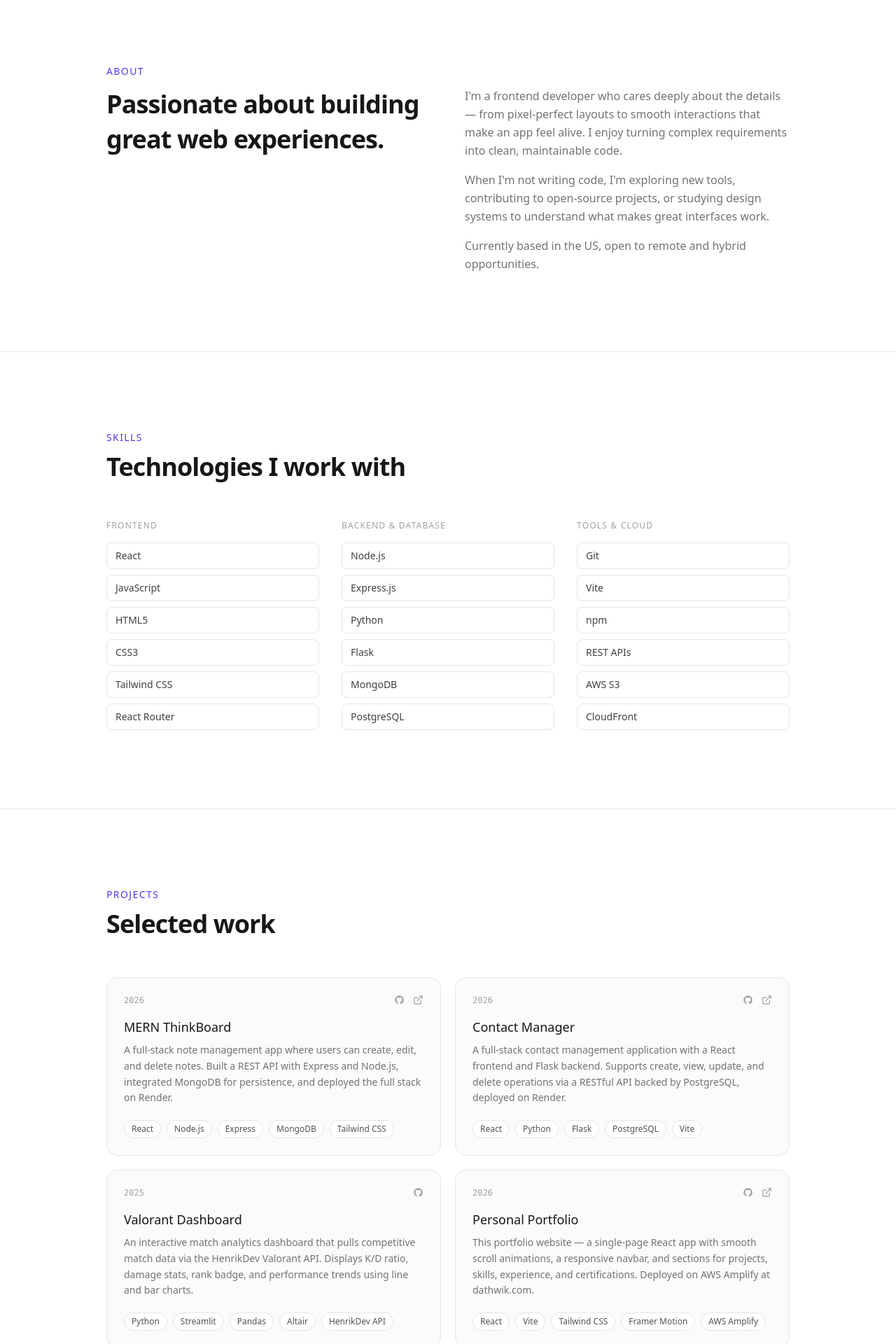
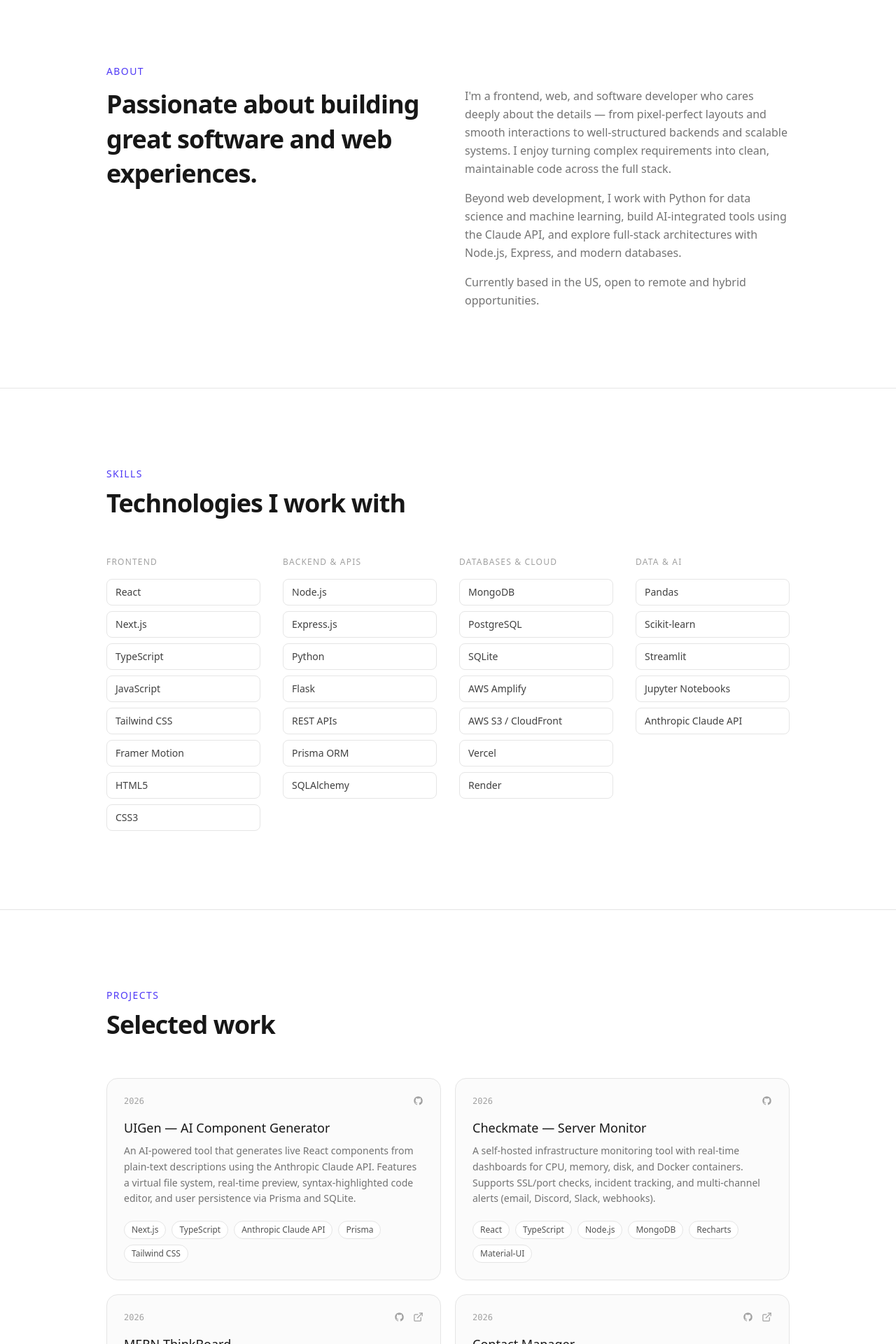
Before and after one commit to Dathwik/personal_portfolio, a React (Vite) app: page / in a window 1280 px wide. Shown: the part 820-2740 px from the top of the page at 70% size. Built offline with nearby package versions, Linux system fonts and the light colour scheme.

Commit message:
Expand About, Skills, and Projects to reflect full-stack and software dev scope

```diff
--- a/src/components/About.jsx
+++ b/src/components/About.jsx
@@ -27,22 +27,23 @@ export default function About() {
       <div className="grid md:grid-cols-2 gap-12 mt-2">
         <FadeIn delay={0.1}>
           <h2 className="text-3xl sm:text-4xl font-semibold text-neutral-900 leading-snug tracking-tight">
-            Passionate about building great web experiences.
+            Passionate about building great software and web experiences.
           </h2>
         </FadeIn>
 
         <FadeIn delay={0.2}>
           <div className="space-y-4 text-neutral-500 leading-relaxed">
             <p>
-              I&apos;m a frontend developer who cares deeply about the details — from
-              pixel-perfect layouts to smooth interactions that make an app feel
-              alive. I enjoy turning complex requirements into clean, maintainable
-              code.
+              I&apos;m a frontend, web, and software developer who cares deeply about
+              the details — from pixel-perfect layouts and smooth interactions to
+              well-structured backends and scalable systems. I enjoy turning complex
+              requirements into clean, maintainable code across the full stack.
             </p>
             <p>
-              When I&apos;m not writing code, I&apos;m exploring new tools, contributing to
-              open-source projects, or studying design systems to understand what
-              makes great interfaces work.
+              Beyond web development, I work with Python for data science and
+              machine learning, build AI-integrated tools using the Claude API, and
+              explore full-stack architectures with Node.js, Express, and modern
+              databases.
             </p>
             <p>
               Currently based in the US, open to remote and hybrid opportunities.
--- a/src/components/Skills.jsx
+++ b/src/components/Skills.jsx
@@ -28,7 +28,7 @@ export default function Skills() {
           </h2>
         </FadeIn>
 
-        <div className="grid sm:grid-cols-3 gap-8">
+        <div className="grid sm:grid-cols-2 lg:grid-cols-4 gap-8">
           {skills.map((group, gi) => (
             <FadeIn key={group.category} delay={gi * 0.1}>
               <div>
--- a/src/data/index.js
+++ b/src/data/index.js
@@ -1,10 +1,39 @@
 export const skills = [
-  { category: "Frontend", items: ["React", "JavaScript", "HTML5", "CSS3", "Tailwind CSS", "React Router"] },
-  { category: "Backend & Database", items: ["Node.js", "Express.js", "Python", "Flask", "MongoDB", "PostgreSQL"] },
-  { category: "Tools & Cloud", items: ["Git", "Vite", "npm", "REST APIs", "AWS S3", "CloudFront"] },
+  {
+    category: "Frontend",
+    items: ["React", "Next.js", "TypeScript", "JavaScript", "Tailwind CSS", "Framer Motion", "HTML5", "CSS3"],
+  },
+  {
+    category: "Backend & APIs",
+    items: ["Node.js", "Express.js", "Python", "Flask", "REST APIs", "Prisma ORM", "SQLAlchemy"],
+  },
+  {
+    category: "Databases & Cloud",
+    items: ["MongoDB", "PostgreSQL", "SQLite", "AWS Amplify", "AWS S3 / CloudFront", "Vercel", "Render"],
+  },
+  {
+    category: "Data & AI",
+    items: ["Pandas", "Scikit-learn", "Streamlit", "Jupyter Notebooks", "Anthropic Claude API"],
+  },
 ];
 
 export const projects = [
+  {
+    title: "UIGen — AI Component Generator",
+    description: "An AI-powered tool that generates live React components from plain-text descriptions using the Anthropic Claude API. Features a virtual file system, real-time preview, syntax-highlighted code editor, and user persistence via Prisma and SQLite.",
+    tech: ["Next.js", "TypeScript", "Anthropic Claude API", "Prisma", "Tailwind CSS"],
+    github: "https://github.com/Dathwik/uigen",
+    live: null,
+    year: "2026",
+  },
+  {
+    title: "Checkmate — Server Monitor",
+    description: "A self-hosted infrastructure monitoring tool with real-time dashboards for CPU, memory, disk, and Docker containers. Supports SSL/port checks, incident tracking, and multi-channel alerts (email, Discord, Slack, webhooks).",
+    tech: ["React", "TypeScript", "Node.js", "MongoDB", "Recharts", "Material-UI"],
+    github: "https://github.com/Dathwik/Checkmate",
+    live: null,
+    year: "2026",
+  },
   {
     title: "MERN ThinkBoard",
     description: "A full-stack note management app where users can create, edit, and delete notes. Built a REST API with Express and Node.js, integrated MongoDB for persistence, and deployed the full stack on Render.",
```
